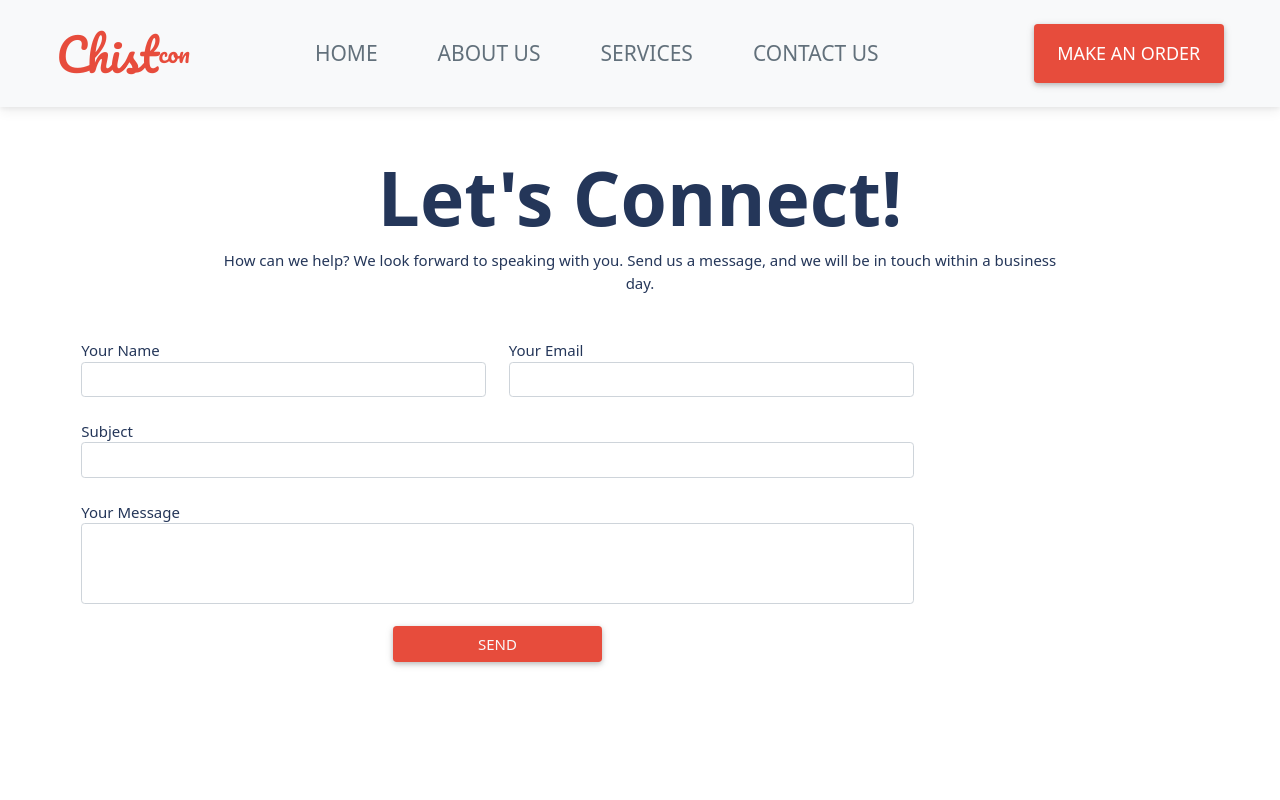
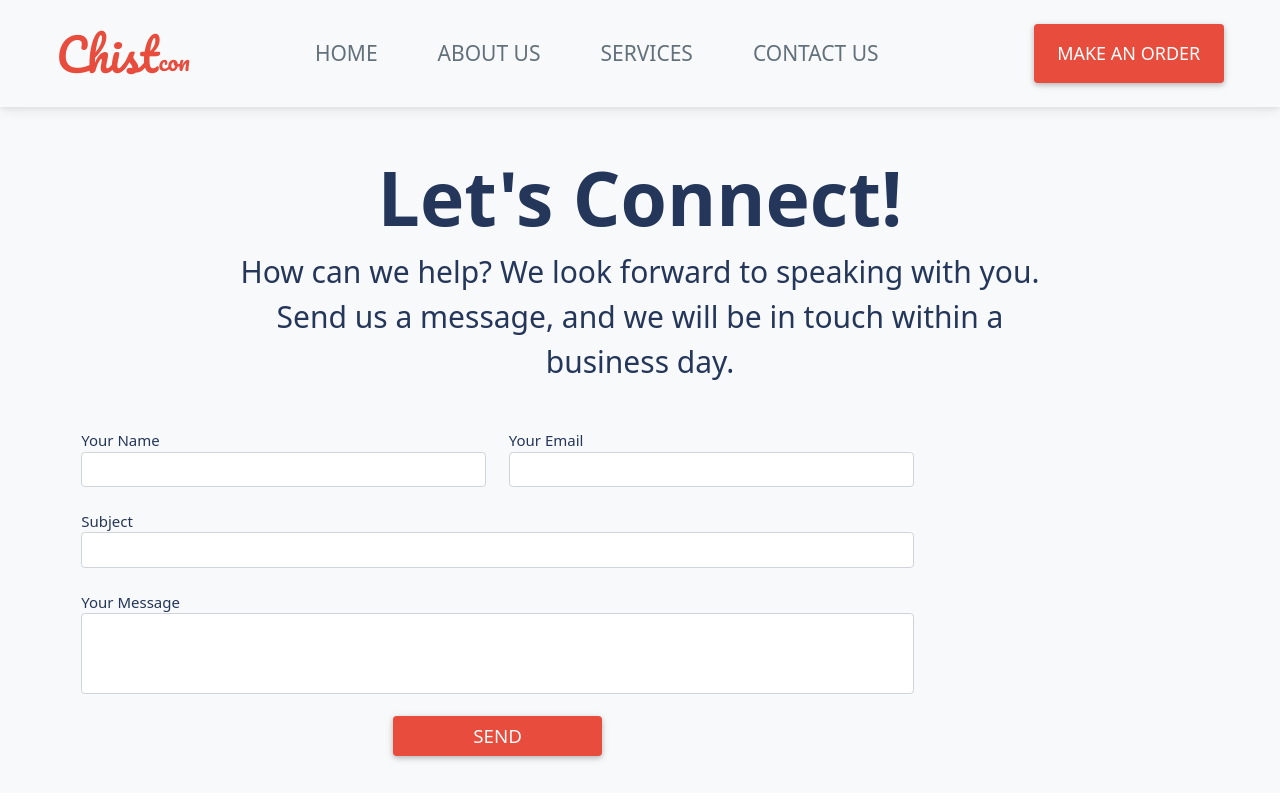
Before and after one commit to segunlawal/CHISTCON, a plain HTML site: page contactus.html in a window 1280 px wide. Drawn offline with nearby package versions, Linux system fonts and the light colour scheme.

Commit message:
Update contactus.html

```diff
--- a/contactus.html
+++ b/contactus.html
@@ -9,14 +9,14 @@
     <link href="https://cdn.jsdelivr.net/npm/bootstrap@5.0.2/dist/css/bootstrap.min.css" rel="stylesheet" integrity="sha384-EVSTQN3/azprG1Anm3QDgpJLIm9Nao0Yz1ztcQTwFspd3yD65VohhpuuCOmLASjC" crossorigin="anonymous">
     <meta name="viewport" content="width=device-width, initial-scale=1.0">
     <meta charset="utf-8">
-    <title>Services</title>
+    <title>Contact us</title>
   </head>
 
   <body>
     <section class="header">
       <nav class="navbar py-2 px-5 navbar-expand-lg navbar-light bg-light">
         <div class="container-fluid">
-          <a class="navbar-brand" href="index.html">Chist<span id="con">con</span></a>
+          <a class="navbar-brand" href="index.html">Chist<span class="pt-3"id="con">con</span></a>
           <button class="navbar-toggler" type="button" data-bs-toggle="collapse" data-bs-target="#navbarSupportedContent" aria-controls="navbarSupportedContent" aria-expanded="false" aria-label="Toggle navigation">
             <span></span>
             <span></span>
@@ -25,7 +25,7 @@
           <div class="collapse navbar-collapse justify-content-between" id="navbarSupportedContent" data-toggle="collapse">
             <ul class="navbar-nav ms-auto mb-2 mb-lg-0">
               <li class="nav-item">
-                <a class="nav-link active me-5" aria-current="page" href="index.html">HOME</a>
+                <a class="nav-link active me-5" aria-current="page" href="">HOME</a>
               </li>
               <li class="nav-item">
                 <a class="nav-link active me-5" href="aboutus.html">ABOUT US</a>
@@ -33,7 +33,8 @@
               <li class="nav-item">
                 <a class="nav-link active me-5" href="services.html">SERVICES</a>
               </li>
-              <a class="nav-link active me-5" href="#">CONTACT US</a>
+              <a class="nav-link active me-5" href="contactus.html">CONTACT US</a>
+            </li>
             </ul>
             <ul class="navbar-nav ms-auto">
               <button class="btn" type="button" name="button">MAKE AN ORDER</button>
@@ -43,14 +44,14 @@
       </nav>
     </section>
 
-    <section class="contact-us">
+    <section class="contact-us overflow-hidden bg-light">
       <div class="container fluid">
         <div class="mb-4">
         <h2 class="h1-responsive font-weight-bold text-center pt-5 conne">Let's Connect!</h2>
-        <p class="text-center w-responsive mx-auto mb-5 look">How can we help? We look forward to speaking with you. Send us a message, and we will be in touch within a business day.</p>
+        <p class="text-center w-responsive mx-auto mb-5 look fs-2">How can we help? We look forward to speaking with you. Send us a message, and we will be in touch within a business day.</p>
         <div class="row">
           <div class="col-md-9 mb-md-0 mb-5">
-            <form class="m-auto" id="contactform">
+            <form class="" id="contactform">
               <div class="row">
                 <div class="col-md-6">
                   <div class="md-form mb-0">
@@ -82,7 +83,7 @@
                 </div>
               </div>
               <div class="send-it text-center text-md-left mb-3">
-                <button class="btn text-light w-25" type="submit" name="button">Send</button>
+                <button class="btn text-light w-25 fs-5 border-0" type="submit" name="button">Send</button>
               </div>
             </form>
           </div>
```
